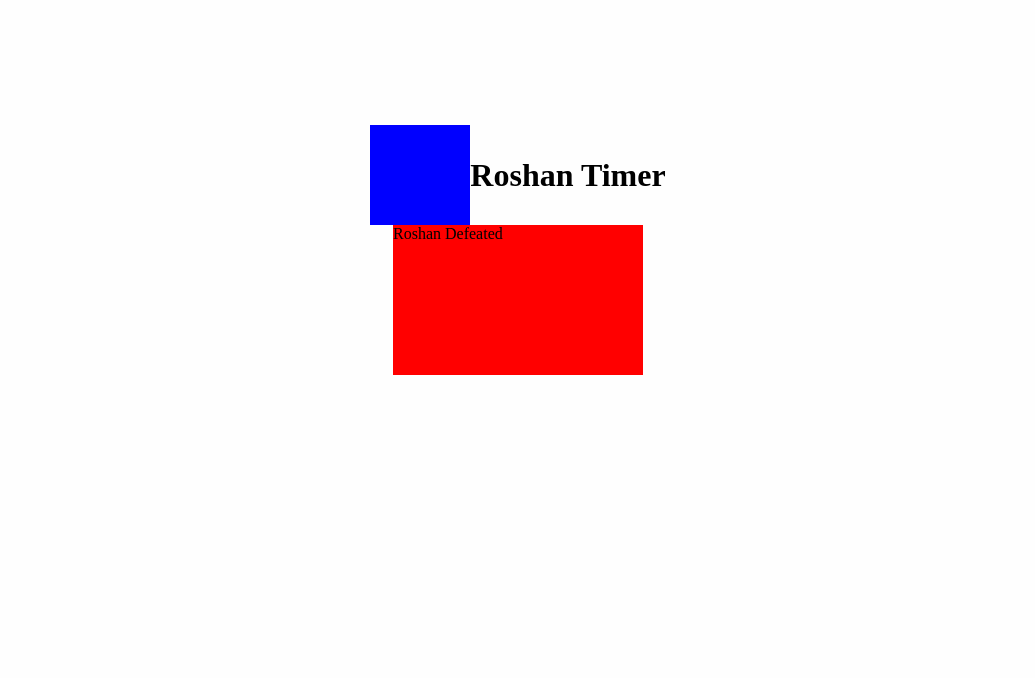
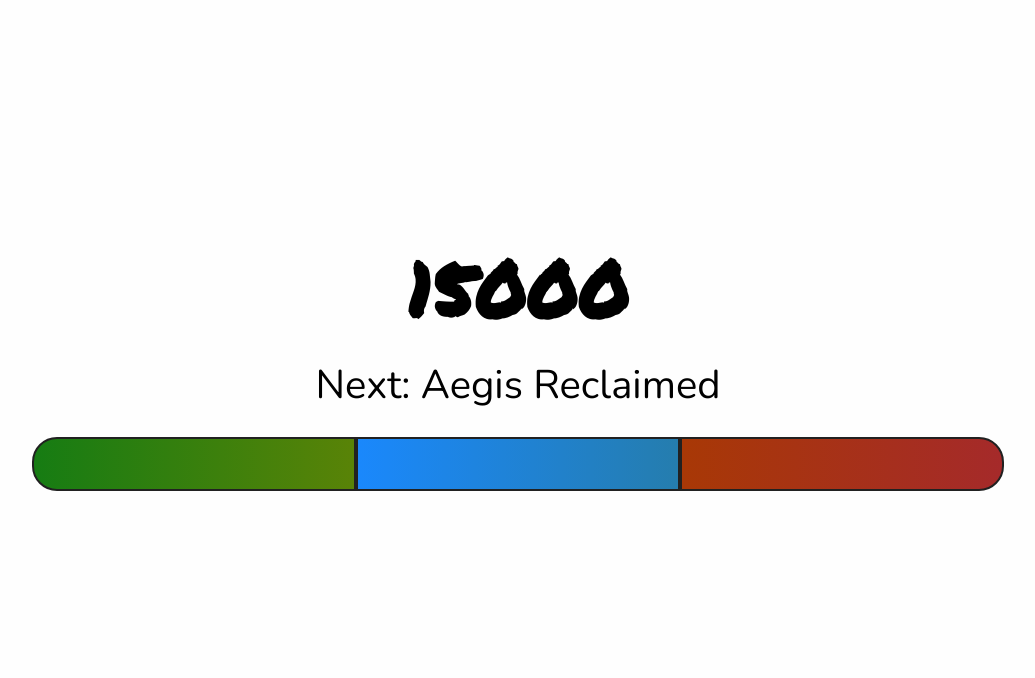
Before and after one commit to JasonZheng20/Rosh-Timer, a plain HTML site: page index.html in a window 1280 px wide. Shown: the whole page, without its empty margins (122-1157 px from the left). Drawn offline with nearby package versions, Linux system fonts and the light colour scheme.

Commit message:
Fixed UI

```diff
--- a/index.html
+++ b/index.html
@@ -4,19 +4,28 @@
     <meta charset="utf-8">
     <meta name="viewport" content="width=device-width, initial-scale=1, user-scalable=no">
     <title>Roshan Timer</title>
+    <link href="https://fonts.googleapis.com/css?family=Permanent+Marker" rel="stylesheet">
+    <link href="https://fonts.googleapis.com/css?family=Nunito" rel="stylesheet">
     <link rel="stylesheet" href="style.css"/>
+    <script src="script.js" defer></script>
   </head>
   <body>
     <div class = "row">
-      <div class = "icon"></div>
+      <!-- <div class = "icon"></div> -->
       <h1 class = "title">Roshan Timer</h1>
     </div>
-    <div class = "button">Roshan Defeated</div>
+    <!-- <div class = "button">Roshan Defeated</div> -->
+    <span class = "time">Next: Aegis Reclaimed</span>
     <div class = "countdown">
-      <span class = "time"></span>
-      <div class = "bar" id = "reclaim"></div>
-      <div class = "bar" id = "minRespawn"></div>
-      <div class = "bar" id = "maxRespawn"></div>
+      <div class = "bar leftMost" id = "maxRespawn">
+        <!-- <span class = "rel">Maximum Respawn</span> -->
+      </div>
+      <div class = "bar" id = "minRespawn">
+        <!-- <span class = "rel">Minimum Respawn</span> -->
+      </div>
+      <div class = "bar rightMost" id = "reclaim">
+        <!-- <span class = "rel">Aegis Reclaimed</span> -->
+      </div>
     </div>
   </body>
 </html>
--- /dev/null
+++ b/script.js
@@ -0,0 +1,28 @@
+// let timeUntilNext = 5 * 60000;
+let timeUntilNext = 20000;
+document.querySelector('.title').textContent = timeUntilNext;
+let curr = 0;
+const events = ['Aegis Has Been Reclaimed', 'Roshan Has Possibly Respawned', 'Roshan Has Definitely Respawned'];
+
+// this.onLoad = this.onLoad.bind(this);
+// document.addEventListener('load', this.onLoad);
+onLoad();
+
+function onLoad() {
+  console.log('triggered');
+  var timer = setInterval(function() {
+    timeUntilNext -= 1000;
+    if (timeUntilNext == 0) {
+      curr++;
+      document.querySelector('.time').textContent = 'Next: ' + events[curr];
+      if (curr < 3) {
+        // timeUntilNext = 3 * 60000;
+        timeUntilNext = 10000;
+      }
+      else {
+        timer = null;
+      }
+    }
+    document.querySelector('.title').textContent = timeUntilNext;
+  }, 1000);
+}
--- a/style.css
+++ b/style.css
@@ -16,16 +16,34 @@
   display: flex;
   justify-content: center;
   align-items: center;
+  margin-bottom: 25px;
+  margin-top: -75px;
+}
+
+.countdown {
+  display:flex;
+  justify-content: center;
+  align-items: center;
+}
+
+.time {
+  margin-bottom: 25px;
+  font-size: 40px;
+  font-family: 'Nunito', sans-serif;
 }
 
 .icon {
-  width: 100px;
-  height: 100px;
-  background-color: blue;
+  width: 200px;
+  height: 200px;
+  background-image: url('aegis.png');
+  background-size: cover;
 }
 
 .title {
-
+  margin: 0px;
+  margin-bottom: -10px;
+  font-family: 'Permanent Marker', cursive;
+  font-size: 75px;
 }
 
 .button {
@@ -35,6 +53,40 @@
 }
 
 .bar {
-  width: 50vw;
-  height: 100px;
+  width: 25vw;
+  height: 50px;
+  background-color: yellow;
+  border: 2px solid #212121;
+  position: relative;
 }
+
+.rel {
+  position: absolute;
+  top: 50px;
+  font-size: 25px;
+}
+
+.rightMost {
+  border-top-right-radius: 25px;
+  border-bottom-right-radius: 25px;
+}
+
+.leftMost {
+  border-top-left-radius: 25px;
+  border-bottom-left-radius: 25px;
+}
+
+#reclaim {
+  background: #B9500B;
+  background: linear-gradient(to left, #A52A2A, #A83806);
+}
+
+#minRespawn {
+  background: #257DAE;
+  background: linear-gradient(to right, #1A88FC, #257DAE);
+}
+
+#maxRespawn {
+  background: #167C13;
+  background: linear-gradient(to left, #598307, #167C13);
+}
```
Also changed, not shown: aegis.png (added).
